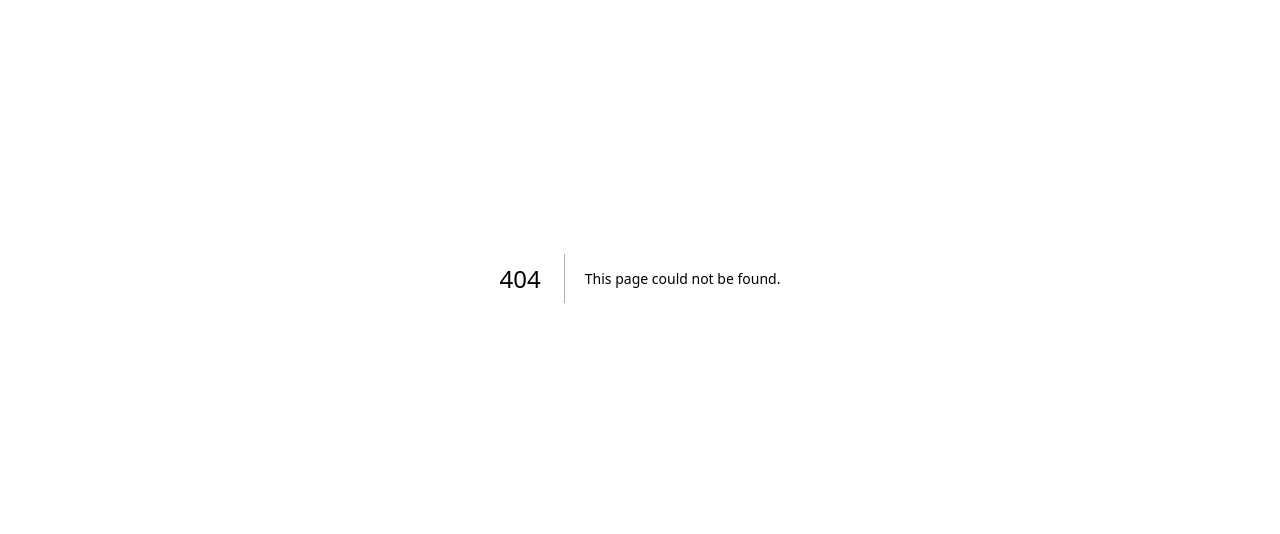
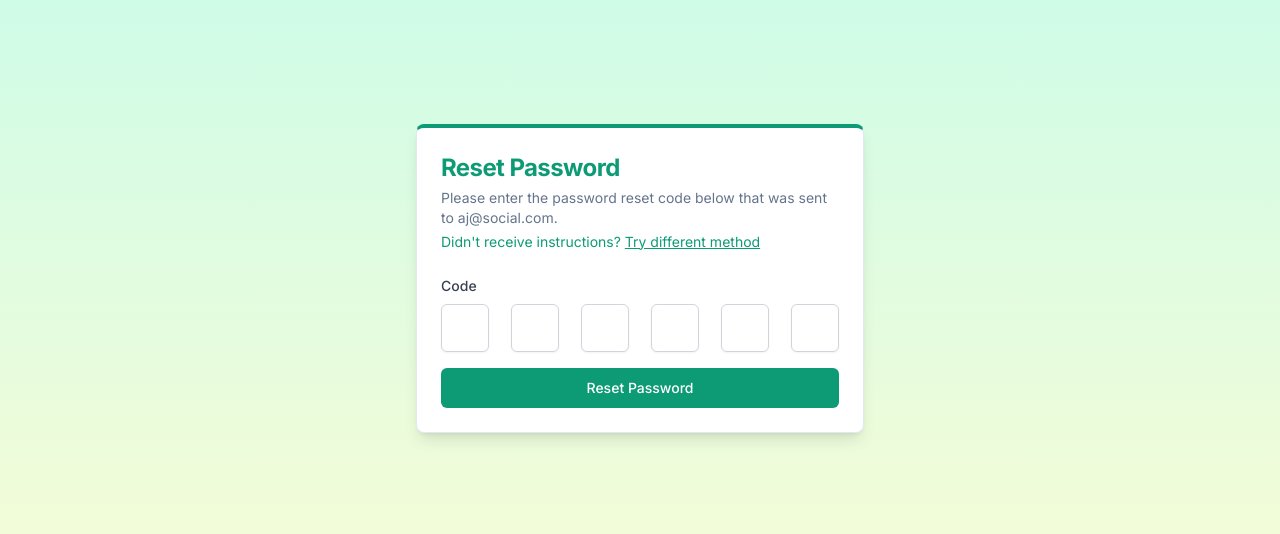
Before and after one commit to iir-24-25/projet-devops-g7-xg7_g3, a Next.js app in the folder web/: page /verify in a window 1280 px wide. Before the commit this address had no page. Shown: the part 122-656 px from the top of the page. Built offline with nearby package versions, Linux system fonts and the light colour scheme.

Commit message:
feat(code)page verify code     - create page verifier code Refs: #202

```diff
--- /dev/null
+++ b/web/src/app/verify/page.tsx
@@ -0,0 +1,90 @@
+"use client"
+
+import type React from "react"
+
+import { useState } from "react"
+import Link from "next/link"
+import { useRouter } from "next/navigation"
+import { Button } from "@/components/ui/button"
+import { Card, CardContent, CardDescription, CardHeader, CardTitle } from "@/components/ui/card"
+
+export default function VerifyCodePage() {
+  const router = useRouter()
+  const [code, setCode] = useState(["", "", "", "", "", ""])
+
+  const handleChange = (index: number, value: string) => {
+    if (value.length > 1) return
+
+    const newCode = [...code]
+    newCode[index] = value
+    setCode(newCode)
+
+    // Auto-focus next input
+    if (value && index < 5) {
+      const nextInput = document.getElementById(`code-${index + 1}`)
+      if (nextInput) nextInput.focus()
+    }
+  }
+
+  const handleKeyDown = (index: number, e: React.KeyboardEvent<HTMLInputElement>) => {
+    // Handle backspace to go to previous input
+    if (e.key === "Backspace" && !code[index] && index > 0) {
+      const prevInput = document.getElementById(`code-${index - 1}`)
+      if (prevInput) prevInput.focus()
+    }
+  }
+
+  const handleSubmit = (e: React.FormEvent) => {
+    e.preventDefault()
+    // In a real app, you would validate the code here
+    router.push("/reset-password")
+  }
+
+  return (
+    <div className="flex min-h-screen items-center justify-center bg-gradient-to-b from-primary-light to-secondary-light px-4 py-12">
+      <Card className="w-full max-w-md border-t-4 border-t-primary shadow-lg">
+        <CardHeader className="space-y-1">
+          <CardTitle className="text-2xl font-bold text-primary">Reset Password</CardTitle>
+          <CardDescription>Please enter the password reset code below that was sent to aj@social.com.</CardDescription>
+          <p className="text-sm text-primary hover:text-primary-hover">
+            Didn&apos;t receive instructions?{" "}
+            <Link href="#" className="underline hover:text-primary-hover">
+              Try different method
+            </Link>
+          </p>
+        </CardHeader>
+        <CardContent>
+          <form onSubmit={handleSubmit}>
+            <div className="space-y-4">
+              <div className="space-y-2">
+                <label htmlFor="code-0" className="block text-sm font-medium text-gray-700">
+                  Code
+                </label>
+                <div className="flex justify-between gap-2">
+                  {code.map((digit, index) => (
+                    <input
+                      key={index}
+                      id={`code-${index}`}
+                      type="text"
+                      inputMode="numeric"
+                      pattern="[0-9]*"
+                      maxLength={1}
+                      value={digit}
+                      onChange={(e) => handleChange(index, e.target.value)}
+                      onKeyDown={(e) => handleKeyDown(index, e)}
+                      className="h-12 w-12 rounded-md border border-gray-300 bg-white text-center text-lg shadow-sm focus:border-primary focus:outline-none focus:ring-1 focus:ring-primary"
+                      required
+                    />
+                  ))}
+                </div>
+              </div>
+              <Button type="submit" className="w-full bg-primary hover:bg-primary-hover text-white">
+                Reset Password
+              </Button>
+            </div>
+          </form>
+        </CardContent>
+      </Card>
+    </div>
+  )
+}
```
